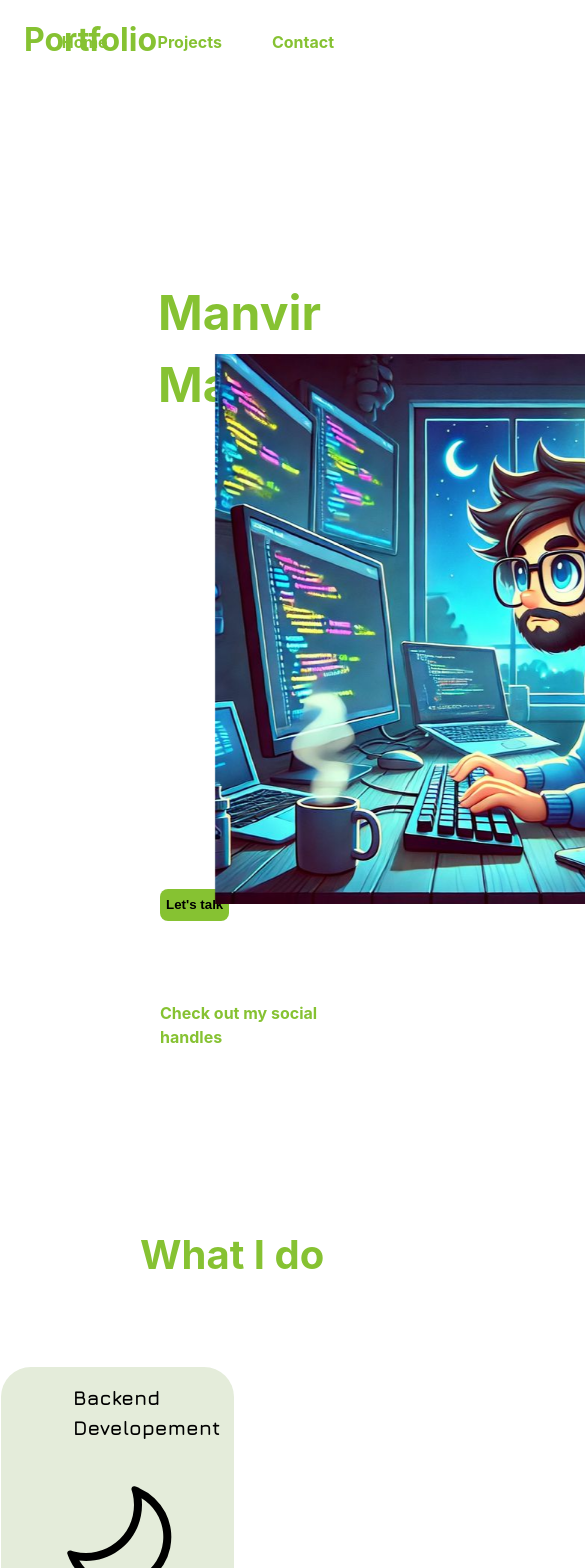
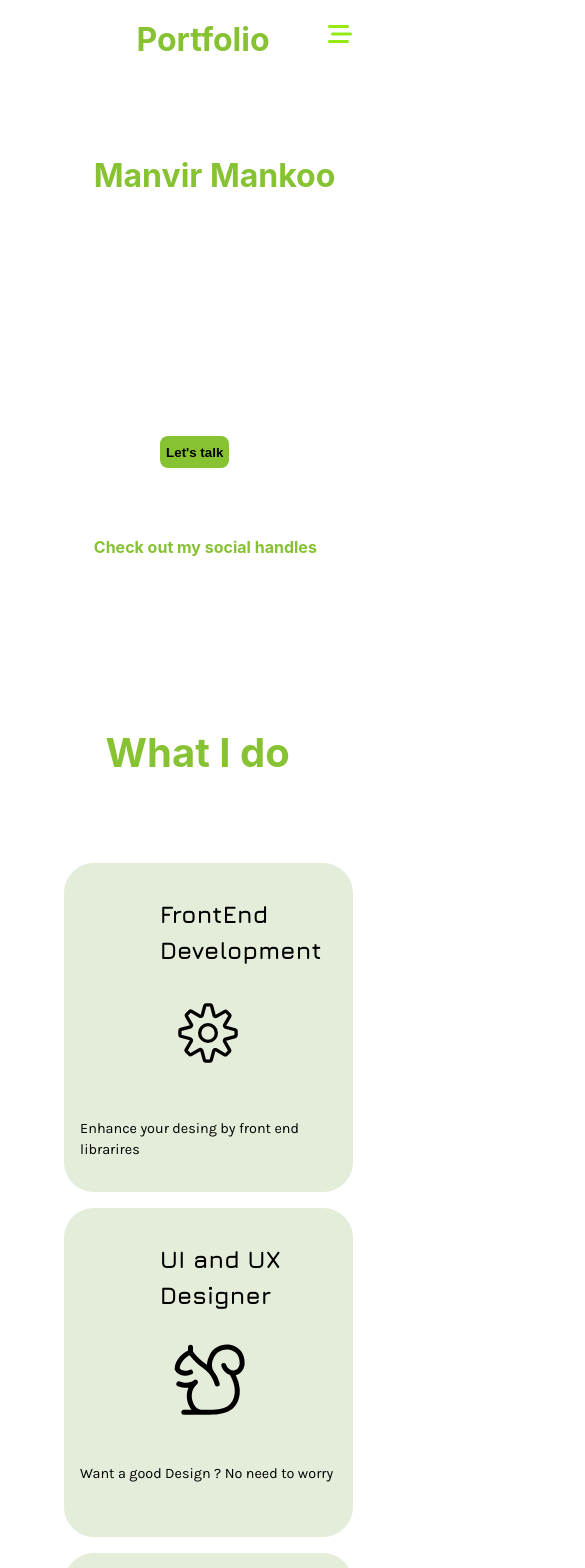
Before and after one commit to Mankoo-13/Manvir-Portfolio, a React (Vite) app: page / in a window 390 px wide. Shown: the top 1568 px of the page, 585 px wide, since content can reach past the window. Built offline with nearby package versions, Linux system fonts and the light colour scheme; a web font is replaced by a local one.

Commit message:
some changes

```diff
--- a/src/Components/Layout/Footer.module.css
+++ b/src/Components/Layout/Footer.module.css
@@ -5,3 +5,9 @@
     margin-top: 6rem;
       font-family: "Jura", sans-serif;
     }
+
+    @media  screen and (max-width:420px) {
+      .footer{
+        margin-top: -1vh;
+      }
+    }
--- a/src/Components/Layout/Header.jsx
+++ b/src/Components/Layout/Header.jsx
@@ -1,17 +1,29 @@
 import React from 'react'
 import classes from  '../Layout/Header.module.css'
 import { Link } from 'react-router-dom'
+import { useState } from 'react'
+import { FaBarsStaggered } from "react-icons/fa6";
+
 
 function Header() {
+  const[isopen, setisopen] = useState(false)
+
+  function togglemenubar(){
+   setisopen((open)=>!open)
+}
+
   return (
     <div className={classes.Navbar}>
        <h2 className={classes.heading}>Portfolio</h2>
-      <ul>
+       <li className={classes.trigger_menu} onClick={togglemenubar}><FaBarsStaggered /></li>
+      <ul className={`${classes.menuitems} ${isopen ? classes.is_open: " "}`}>
+
         <li className={classes.homebtn}><Link to ='/'>Home</Link></li>
         <li className={classes.projectsbtn}><Link to ='/projects'>Projects</Link></li>
         {/* <li className={classes.expbtn}><Link to ='/experience'>Experience</Link></li> */}
         <li className={classes.aboutbtn} ><Link to ='/contact'>Contact</Link></li>
       </ul>
+
     </div>
   )
 }
--- a/src/Components/Layout/Header.module.css
+++ b/src/Components/Layout/Header.module.css
@@ -10,7 +10,7 @@
     font-family: "Inter", sans-serif;
 }
 
-ul {
+.menuitems {
     display: flex;
     align-items: center;
     justify-content: flex-end;
@@ -35,15 +35,51 @@ ul li :hover {
     color: #b8db87;
 }
 
+.trigger_menu {
+    display: none;
+}
 
+@media screen and (max-width:430px) {
+    .Navbar {}
+
+    .heading {
+        text-align: center;
+    }
 
     .homebtn {}
 
-.homebtn:active {}
+    .projectsbtn {}
 
-.projectsbtn :active {}
+    .contactbtn {}
 
-.expbtn :active {}
+    .menuitems {
+        display: none;
+        align-items: center;
+        justify-content: flex-end;
+    }
+
+    .is_open {
+        display: block;
+        margin: 11rem 1rem 0.25rem 16rem;
+        animation: slidingin ease-in-out 0.5s alternate 1;
+    }
+
+    .trigger_menu {
+        display: block;
+        position: absolute;
+        margin: -2.75rem 1rem 0.25rem 20rem;
+        color: #92EB15;
+        font-size: 1.5rem;
+    }
+
+    @keyframes slidingin {
+        from {
+            transform: translateX(100px)
+        }
 
 
-.aboutbtn :active {}
+        to {
+            transform: translateX(200px, 20px)
+        }
+    }
+}
--- a/src/Components/Layout/Home.module.css
+++ b/src/Components/Layout/Home.module.css
@@ -1,5 +1,6 @@
 @import url('https://fonts.googleapis.com/css2?family=Jersey+20&family=Julius+Sans+One&family=Junge&family=Jura:wght@300..700&family=Ledger&family=Work+Sans:ital,wght@0,100..900;1,100..900&display=swap');
-*{
+
+* {
     /* overflow-x: hidden; */
 }
 
@@ -68,7 +69,7 @@
 
 p {
     margin: 2px 9.5rem;
-    ;
+    font-size: clamp(1rem, 0.75rem, 3rem);
     font-family: "Inter", sans-serif;
 }
 
@@ -152,9 +153,89 @@ p {
     font-family: "Karla", sans-serif;
 }
 
-.insta, .twitter, .facebook {
-       margin: 0.5rem;
+.insta,
+.twitter,
+.facebook {
+    margin: 0.5rem;
     position: relative;
     left: 10vw;
     font-size: 1.5rem;
 }
+
+@media screen and (max-width:430px) {
+    .heading {}
+
+    .info {
+        font-size: 1.5rem;
+        margin: 0rem 0 4vh 10vw;
+        text-align: center;
+    }
+
+    .myname {
+        font-size: 2rem;
+        text-align: center;
+    }
+
+    .expertise {
+        font-size: 1.5rem;
+    }
+
+    p {
+        width: 50vw;
+        margin: 1rem 1rem 1rem 25vw;
+    }
+
+    .btntalk {
+        margin: 1rem 1rem 1rem 39vw;
+    }
+
+    .shandles {
+        margin: 6vh 0 1rem 22vw;
+    }
+
+    .sidebg {
+        display: none;
+
+    }
+
+    .service {
+        margin: 1rem 0rem 1rem 30vw;
+    }
+
+    .wid {
+        margin: 1rem 0rem 1rem 25vw;
+
+    }
+
+    .list {}
+
+    .onlylist {
+        height: 35vh;
+        width: 70vw;
+        margin: 0rem 1rem 1rem 1rem;
+        padding: 2vh 2vw;
+    }
+
+    .titlehead {
+        font-size: 1.5rem;
+        margin-left: 5.5rem;
+    }
+
+    .icon {
+        font-size: 5rem;
+    }
+
+    .details {
+        font-size: 0.90rem;
+        margin: 10px 0 1rem 0.85vw;
+    }
+
+    .insta,
+    .twitter,
+    .facebook {
+          position: relative;
+        left: 30vw;
+        margin-top: 5vh;
+    }
+
+}
--- a/src/Components/Layout/Projects.jsx
+++ b/src/Components/Layout/Projects.jsx
@@ -23,7 +23,12 @@ function Projects() {
                                           Implemented global state management using useContext, useReducer, and Redux hooks. <br></br>
                                           Designed a responsive and modern UI with Tailwind CSS for a seamless user experience
         </p>
-        <p  className={classes.github1}>Github Link:-</p>
+        <p  className={classes.github1}>Github Link:- <a
+                                        href="https://accuweather.vercel.app/"
+                                        target="_blank"
+                                        rel="noopener noreferrer">Click here for live project demo</a>
+
+        </p>
       </div>
 
     </div>
@@ -64,7 +69,13 @@ function Projects() {
                                             was of the app to fetch the air quality,
                                             temperature and wind details of the any city in the world just by entering name there.
         </p>
-        <p  className={classes.github1}>Github Link:-</p>
+        <p  className={classes.github1}>Github Link:- <a
+                                        href="https://accuweather.vercel.app/"
+                                        target="_blank"
+                                        rel="noopener noreferrer">Click here for live project demo</a>
+
+        </p>
+
       </div>
 
 
```
Lines whose indentation alone changed are shown as unchanged.
